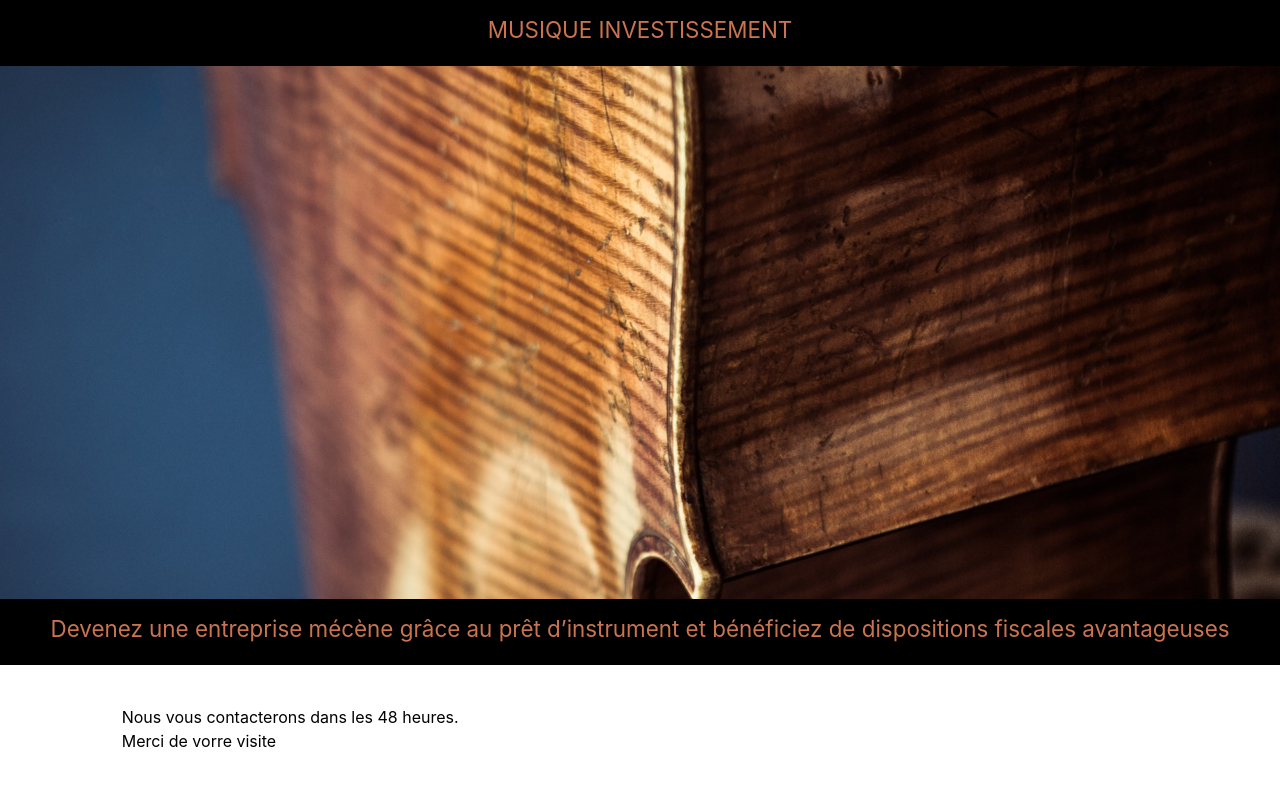
After one commit to pizzicato-repo/learnbox_test1, a Django app: template inscription_pedago/templates/inscription_pedago/wewillcontactyou.html in a window 1280 px wide. The commit adds this page. Shown: the top 786 px of the page. Run offline with Django 3.2, Linux system fonts and the light colour scheme; the template is opened without the code that fills it, so the values that code supplies are empty; some libraries are stand-ins or nearby versions.

Commit message:
mardi 10 Décembre going to the Island

```diff
--- a/inscription_pedago/static/css/instruments.css
+++ b/inscription_pedago/static/css/instruments.css
@@ -22,7 +22,7 @@ body {
 }
 
 .tata{
-    font-size:120%;
+    font-size:140%;
 }
 
 #instrument-header{
@@ -78,3 +78,7 @@ body {
 #ligne2{
     width : 200px;
 }
+
+#contacteznous{
+    font-size:140%;
+}
--- a/inscription_pedago/templates/inscription_pedago/instruments.html
+++ b/inscription_pedago/templates/inscription_pedago/instruments.html
@@ -114,9 +114,11 @@
 </div>
 
 <div class="row">
-    <div class="col-12 text-center">
+    <div class="col-12 text-center" id="contacteznous">
         <p><a href="{% url 'test_learnbox:contact-us' %}" id='id-contactus' > Contactez-nous</a></p>
     </div>
 </div>
+<div class="row-spacer" ></div>
+<div class="row-spacer d-none d-md-block" ></div>
 
 {% endblock %}
--- /dev/null
+++ b/inscription_pedago/templates/inscription_pedago/wewillcontactyou.html
@@ -0,0 +1,20 @@
+{% extends 'inscription_pedago/base_instruments.html' %}
+
+{% block specific_css %}
+{% load static %}
+<link rel="stylesheet" href="{% static 'css/wewillcontactyou.css' %}">
+{% endblock %}
+
+
+{% block content %}
+<div class="row-spacer"></div>
+<div class="row-spacer"></div>
+<div class="row">
+        <div class="col-10 mx-auto" >
+            <p class="toto">
+                Nous vous contacterons dans les 48 heures.<br>
+                Merci de vorre visite
+            </p>
+        </div>
+    </div>
+{% endblock %}
--- a/inscription_pedago/test_views.py
+++ b/inscription_pedago/test_views.py
@@ -222,10 +222,10 @@ class ContactCreate(CreateView) :
     # model = ContactModel
     form_class = ContactForm2
     # fields = fields = ['name', 'phone_number', 'demandes_particulieres']
-    success_url = reverse_lazy('will_contact') #"will_contact"
+    success_url = reverse_lazy('test_learnbox:wewillcontactyou') #"will_contact"
 
 def will_contact(request):
-    return render(request, 'inscription_pedago/base_instrument.html', {'message': 'Votre demande a bien été prise en compte, nous vous rappellerons sous 48 heures.'} )
+    return render(request, 'inscription_pedago/wewillcontactyou.html', {'message': 'Votre demande a bien été prise en compte, nous vous rappellerons sous 48 heures.'} )
 
 
 from django.core.mail import send_mail
--- a/inscription_pedago/urls.py
+++ b/inscription_pedago/urls.py
@@ -27,5 +27,5 @@ urlpatterns = [
     # path('contact-us', test_views.contact, name='contact'), #OK
     path('contact-us', test_views.ContactCreate.as_view(), name='contact-us'), #OK
 
-    path('will_contact', test_views.will_contact, name='will_contact'),
+    path('wewillcontactyou', test_views.will_contact, name='wewillcontactyou'),
 ]
```
Also changed, not shown: inscription_pedago/static/css/contact.css (line endings or trailing spaces).
